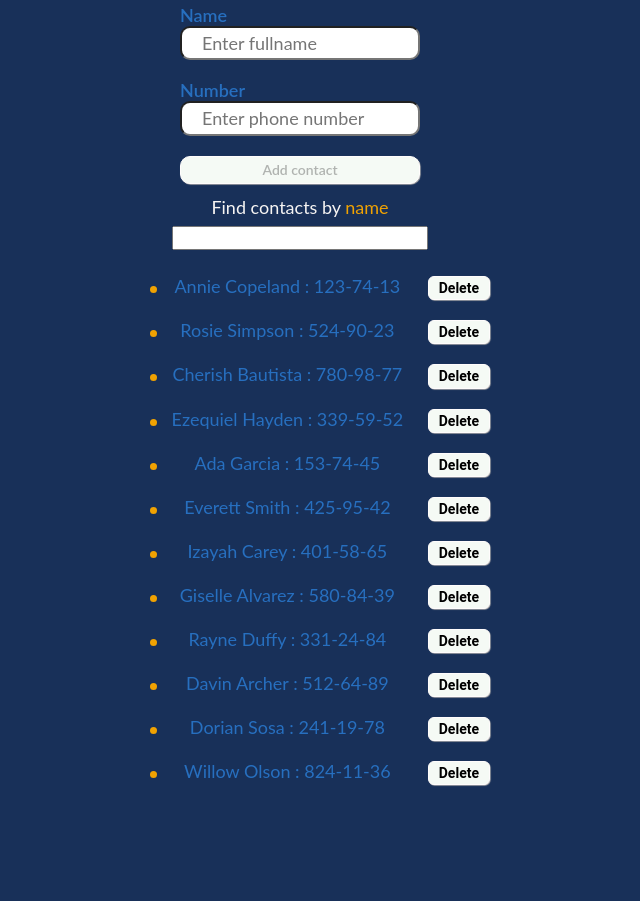
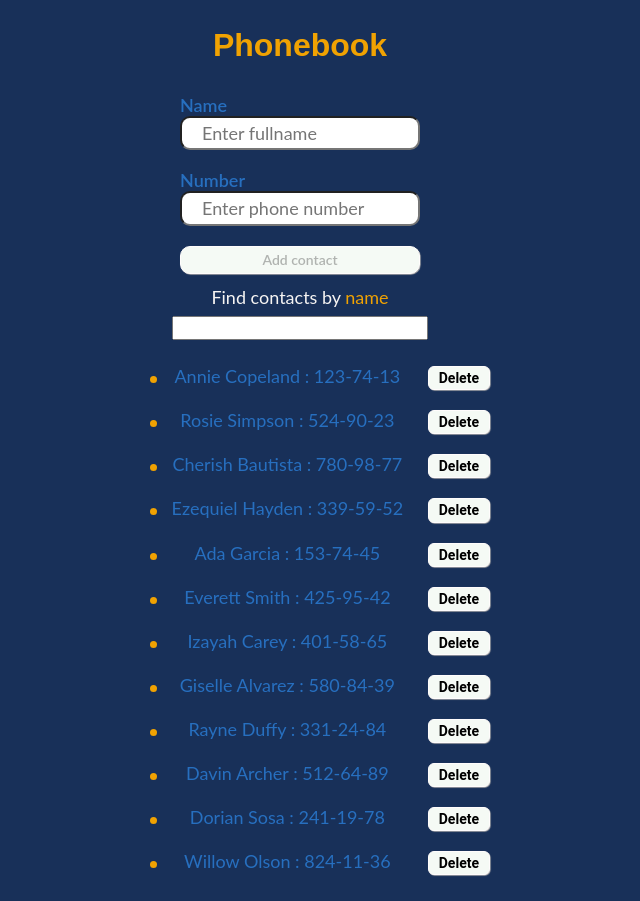
Before and after one commit to Fosa1990/goit-react-hw-03-phonebook, a React (Create React App) app: page / in a window 1280 px wide. Shown: the whole page, without its empty margins (340-980 px from the left). Before the commit the page ends 811 px from the top, so only its background shows below. Built offline with nearby package versions, Linux system fonts and the light colour scheme.

Commit message:
inserted section, container and title into Form component

```diff
--- a/src/components/form/Form.js
+++ b/src/components/form/Form.js
@@ -1,5 +1,8 @@
 import React, { Component } from 'react';
 import styled from 'styled-components';
+import Section from '../section';
+import Container from '../container';
+import Title from '../title';
 
 export const MainForm = styled.form`
   padding: 5px;
@@ -80,6 +83,9 @@ class Form extends Component {
     const { name, number } = this.state;
 
     return (
+      <Section>
+        <Container>
+          <Title title="Phonebook" />
           <MainForm autoComplete="off" onSubmit={this.handleFormSubmit}>
             <FormLabel>
               Name
@@ -118,6 +124,8 @@ class Form extends Component {
               Add contact
             </FormAddContactButton>
           </MainForm>
+        </Container>
+      </Section>
     );
   }
 }
```
Lines whose indentation alone changed are shown as unchanged.
